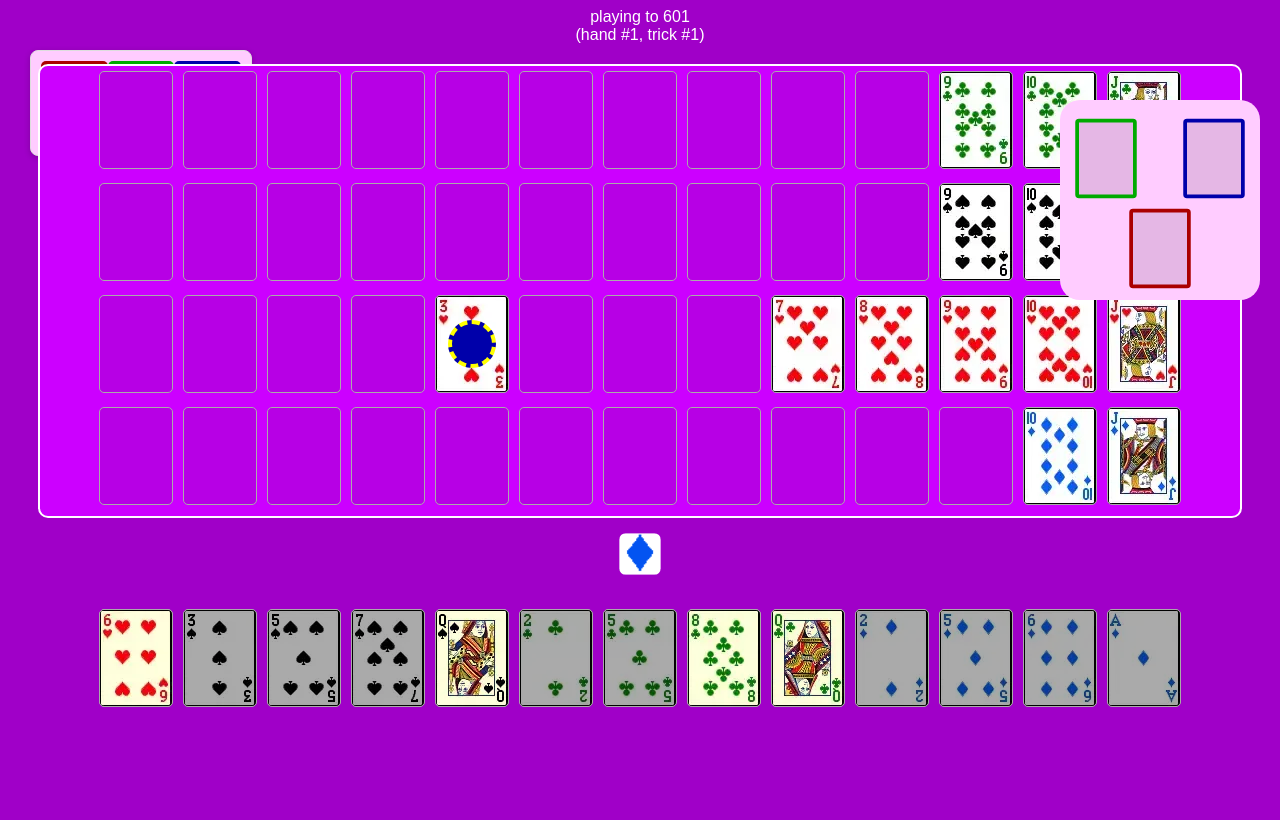
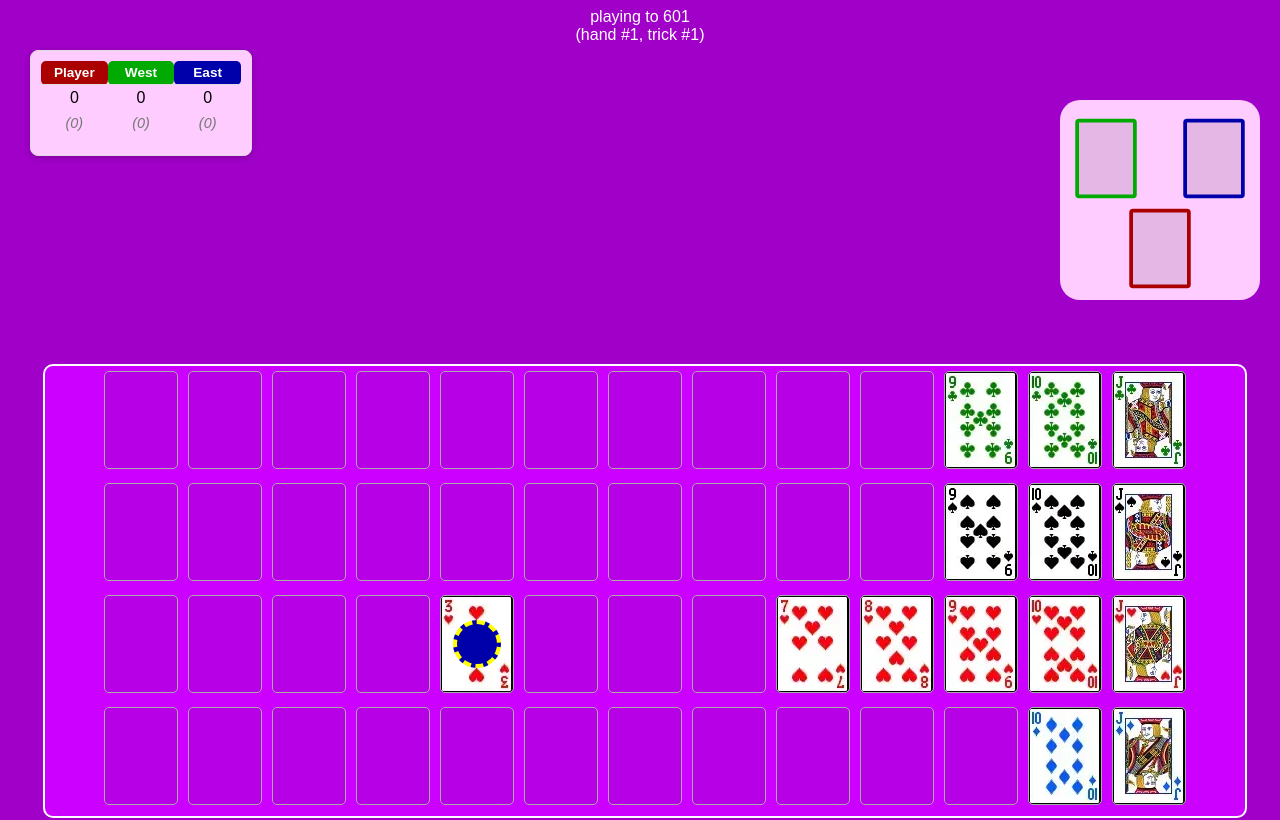
Before and after one commit to ADBond/witan, a website built with Vite: page index.html in a window 1280 px wide. Shown: the top 820 px of the page. Built offline with nearby package versions, Linux system fonts and the light colour scheme.

Commit message:
better display on narrower screens

```diff
--- a/public/style.css
+++ b/public/style.css
@@ -7,8 +7,10 @@ body {
 
 .game-board {
     position: relative;
+    min-width: 1200px;
     width: 1200px;
     height: 450px;
+    left: 5px;
     margin: 20px auto;
     border: 2px solid #fff;
     border-radius: 10px;
@@ -98,6 +100,7 @@ body {
 .hand {
     margin-top: 30px;
     height: 110px;
+    position: relative;
 }
 
 .card-legal {
@@ -116,6 +119,9 @@ body {
     border-color: none;
 }
 
+#trumps {
+    position: relative;
+}
 
 .previous-trick {
     position: absolute;
@@ -226,3 +232,18 @@ body {
     color: #777;
     font-style: italic;
 }
+
+/* narrower screens push stuff down */
+@media (max-width: 1700px) {
+    .game-board {
+        top: 300px;
+    }
+
+    .hand {
+        top: 300px;
+    }
+
+    #trumps {
+        top: 300px;
+    }
+}
```
